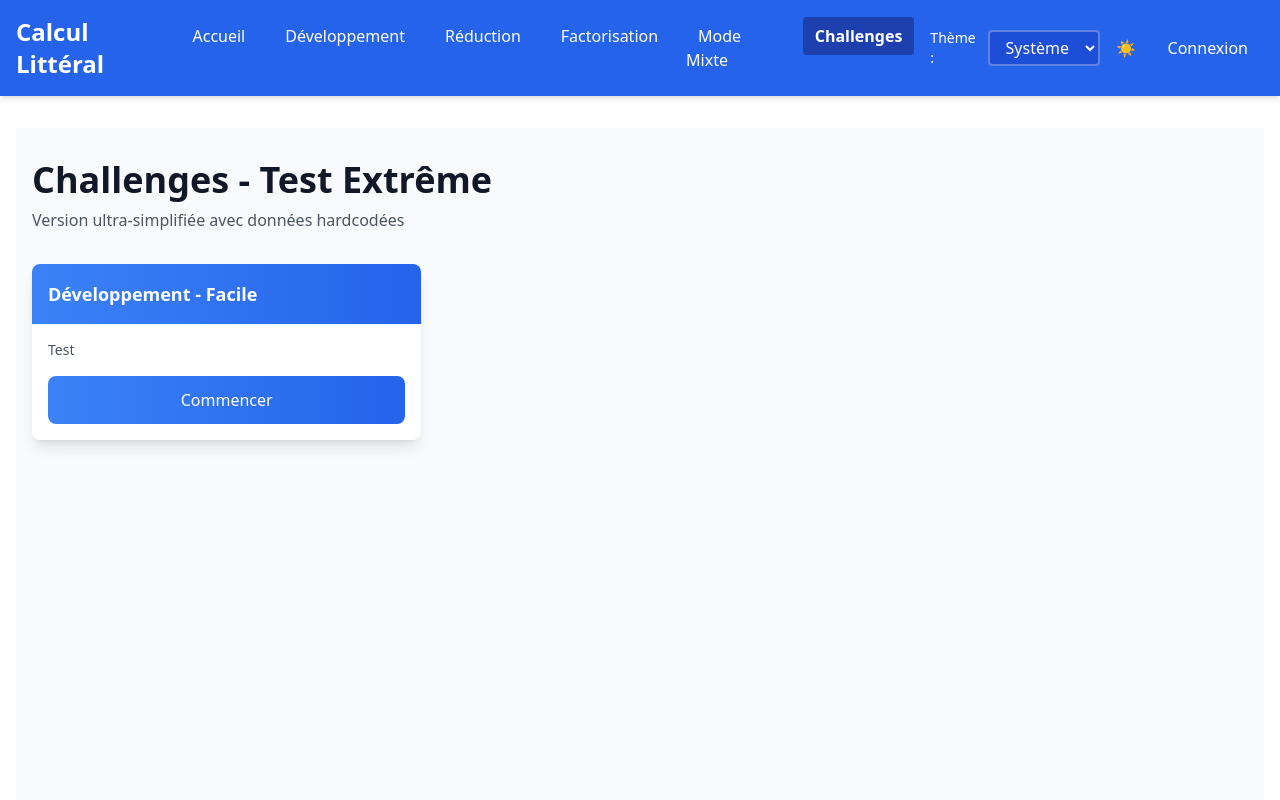
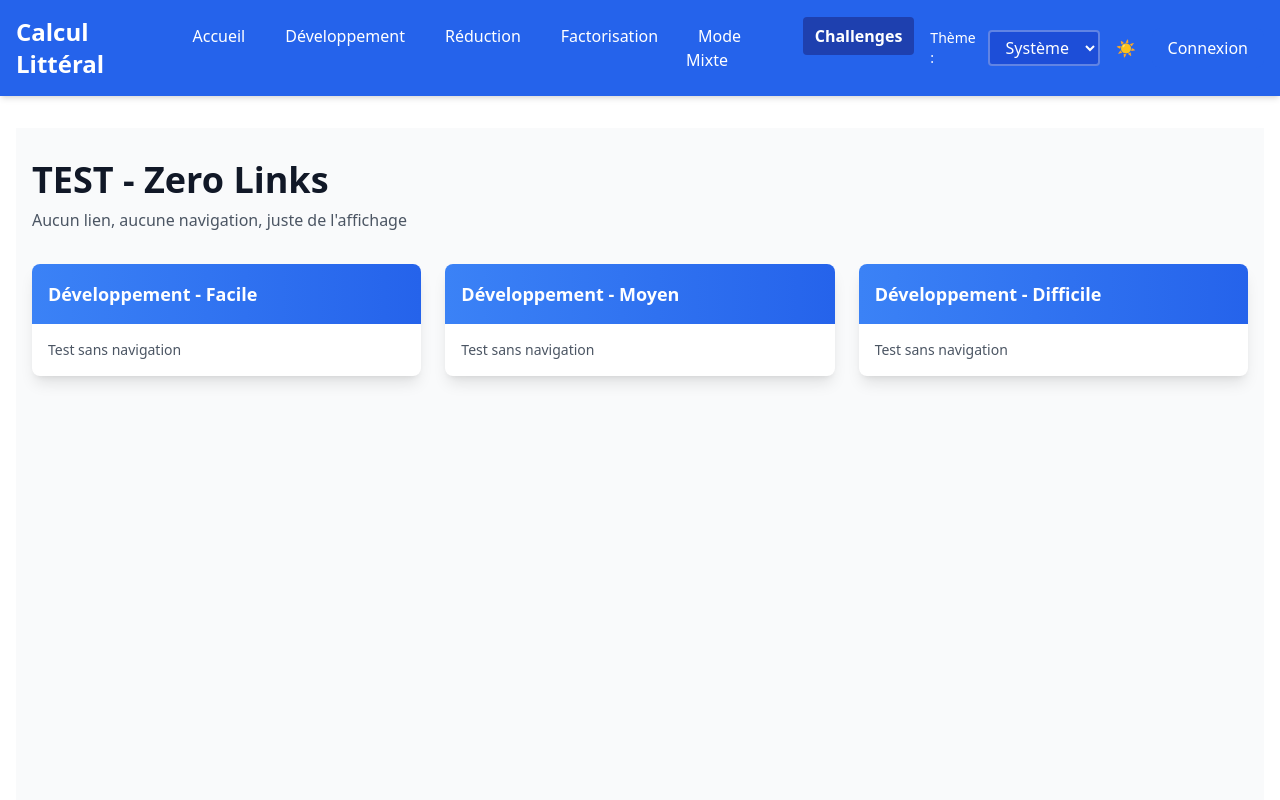
Before and after one commit to EP-portfolio/Calcul_Litteral, a Next.js app: page /challenges in a window 1280 px wide. Shown: the top 800 px of the page. Built offline with nearby package versions, Linux system fonts and the light colour scheme; no server answers.

Commit message:
TEST: Page /challenges ULTRA-MINIMALE - Zéro liens

```diff
--- a/app/challenges/page.tsx
+++ b/app/challenges/page.tsx
@@ -1,27 +1,19 @@
 'use client'
 
-import Link from 'next/link'
-
 export default function ChallengesPage() {
-  // TEST: Données hardcodées DIRECTEMENT dans le JSX, sans state, sans types complexes
+  // VERSION ABSOLUMENT MINIMALE - ZÉRO LIEN
   const challenges = [
-    {
-      competence: 'developpement',
-      difficulty: 'facile',
-      title: 'Développement - Facile',
-      description: 'Test',
-      color: 'from-blue-500 to-blue-600',
-    },
+    { title: 'Développement - Facile', color: 'from-blue-500 to-blue-600' },
+    { title: 'Développement - Moyen', color: 'from-blue-500 to-blue-600' },
+    { title: 'Développement - Difficile', color: 'from-blue-500 to-blue-600' },
   ]
 
   return (
     <main className="min-h-screen bg-gray-50 dark:bg-gray-900 py-8 px-4">
       <div className="container mx-auto max-w-7xl">
-        <h1 className="text-4xl font-bold text-gray-900 dark:text-white mb-2">
-          Challenges - Test Extrême
-        </h1>
+        <h1 className="text-4xl font-bold text-gray-900 dark:text-white mb-2">TEST - Zero Links</h1>
         <p className="text-gray-600 dark:text-gray-400">
-          Version ultra-simplifiée avec données hardcodées
+          Aucun lien, aucune navigation, juste de l&apos;affichage
         </p>
 
         <div className="grid grid-cols-1 md:grid-cols-2 lg:grid-cols-3 gap-6 mt-8">
@@ -33,18 +25,8 @@ export default function ChallengesPage() {
               <div className={`bg-gradient-to-r ${challenge.color} p-4 text-white`}>
                 <h3 className="text-lg font-bold">{challenge.title}</h3>
               </div>
-
               <div className="p-4">
-                <p className="text-gray-600 dark:text-gray-400 text-sm mb-4">
-                  {challenge.description}
-                </p>
-
-                <Link
-                  href={`/challenges/${challenge.competence}/${challenge.difficulty}`}
-                  className={`block w-full text-center py-3 px-4 rounded-lg font-medium transition-colors bg-gradient-to-r ${challenge.color} text-white hover:opacity-90`}
-                >
-                  Commencer
-                </Link>
+                <p className="text-gray-600 dark:text-gray-400 text-sm">Test sans navigation</p>
               </div>
             </div>
           ))}
```
